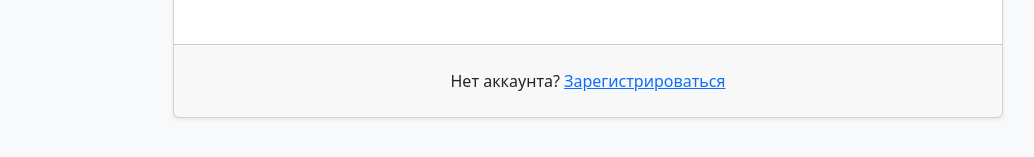
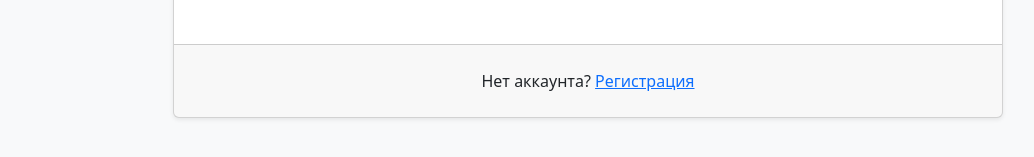
Before and after one commit to 0ksanaTkachenko/frontend-project-12, a React (Vite) app in the folder frontend/: page /login in a window 1280 px wide. Shown: the part 581-738 px from the top of the page, without its empty margins (52-1086 px from the left). Built offline with nearby package versions, Linux system fonts and the light colour scheme; what leo-profanity would draw is missing.

Commit message:
Fix test failures

```diff
--- a/frontend/src/components/pages/loginPage.jsx
+++ b/frontend/src/components/pages/loginPage.jsx
@@ -69,7 +69,7 @@ const LoginPage = () => {
         <div className="card-footer p-4">
             <div className="text-center">
                 <span>{t('auth.noAccount')} </span>
-                <a href="/signup">{t('auth.signUp')}</a>
+                <a href="/signup">{t('auth.register')}</a>
             </div>
         </div>
     )
```
